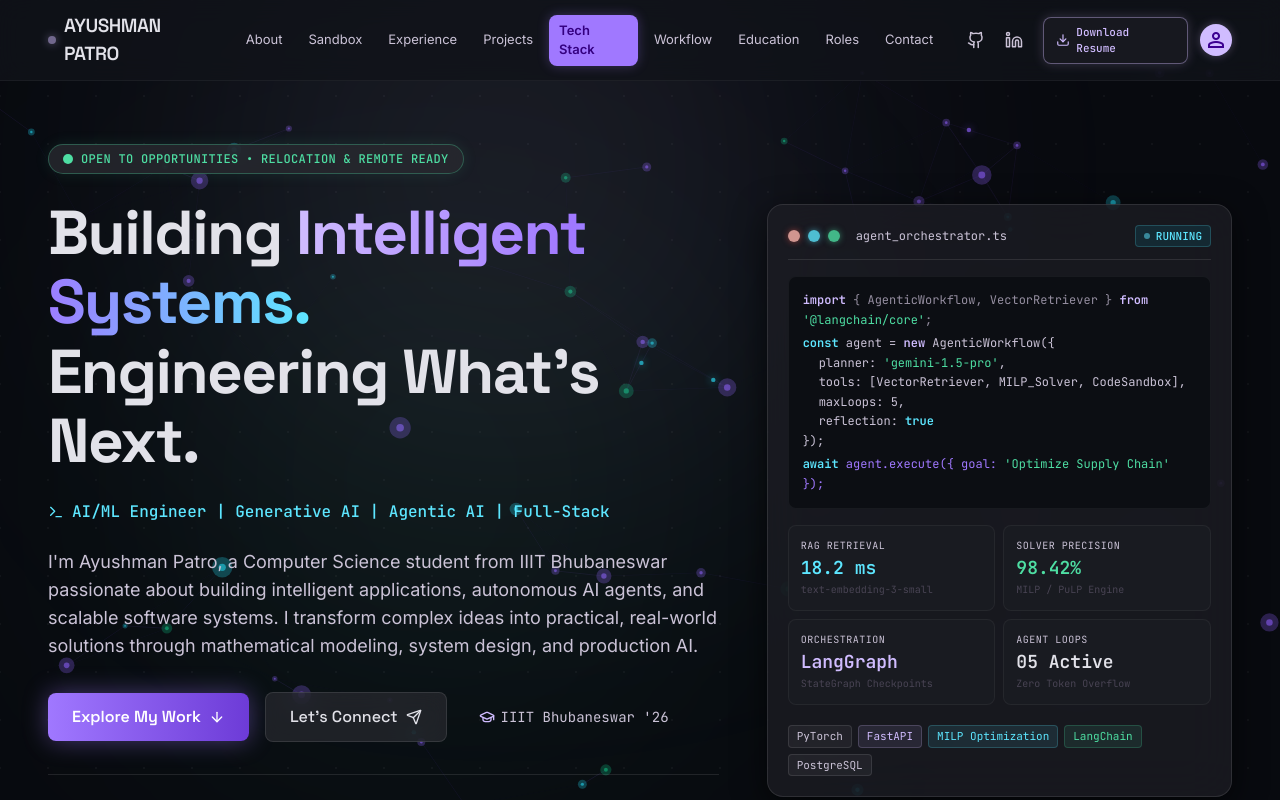
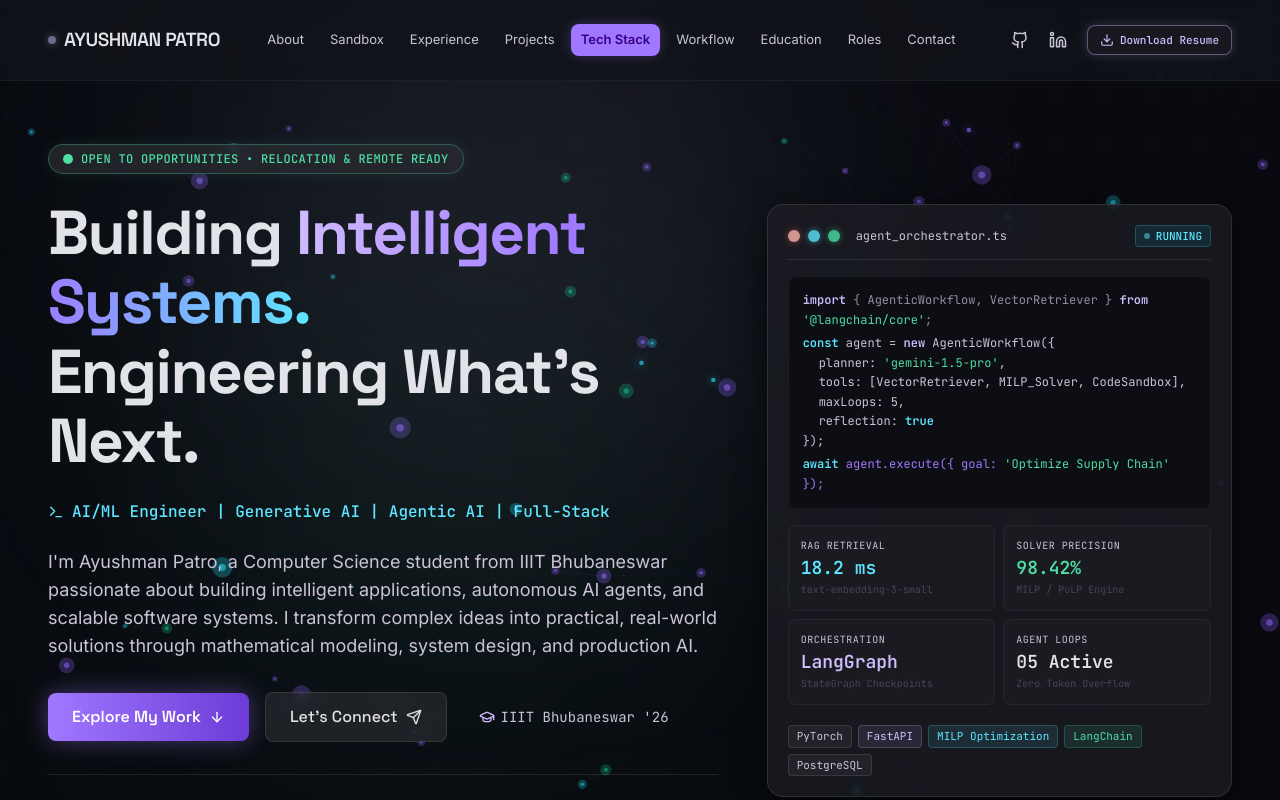
Before and after one commit to Ayushman27/portfolio26, a Next.js app: page / in a window 1280 px wide. Shown: the top 800 px of the page. Built offline with nearby package versions, Linux system fonts and the light colour scheme.

Commit message:
fix: remove circular avatar status icon from navbar

```diff
--- a/src/components/Navbar.tsx
+++ b/src/components/Navbar.tsx
@@ -140,15 +140,6 @@ export default function Navbar() {
             <span>Download Resume</span>
           </a>
 
-          {/* Avatar status badge */}
-          <div
-            className="w-8 h-8 rounded-full bg-primary flex items-center justify-center shrink-0 shadow-[0_0_10px_rgba(208,188,255,0.3)]"
-            title="Ayushman Patro"
-          >
-            <span className="material-symbols-outlined text-on-primary text-[18px]">
-              person
-            </span>
-          </div>
 
           {/* Mobile menu toggle button */}
           <button
```
